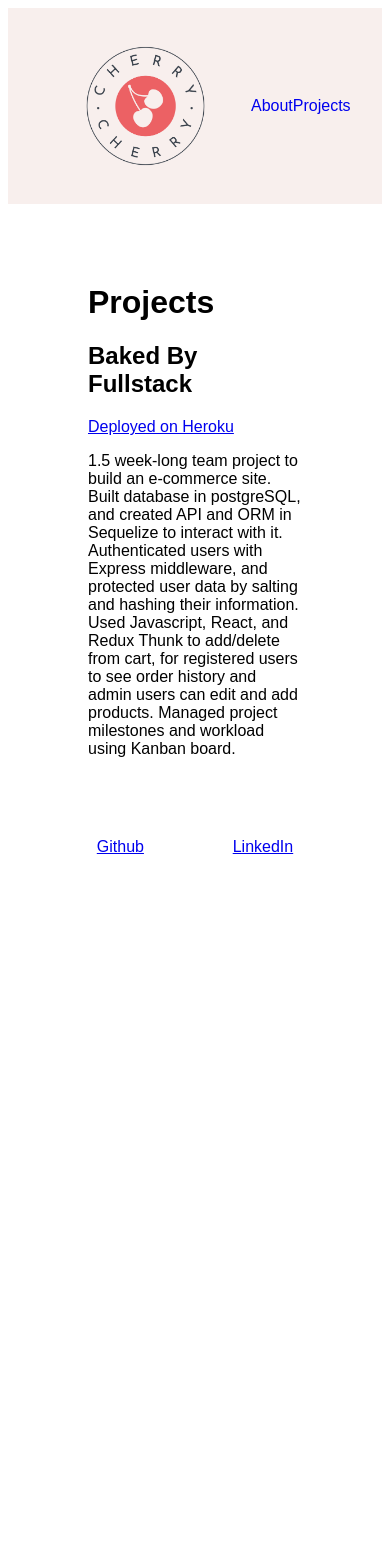
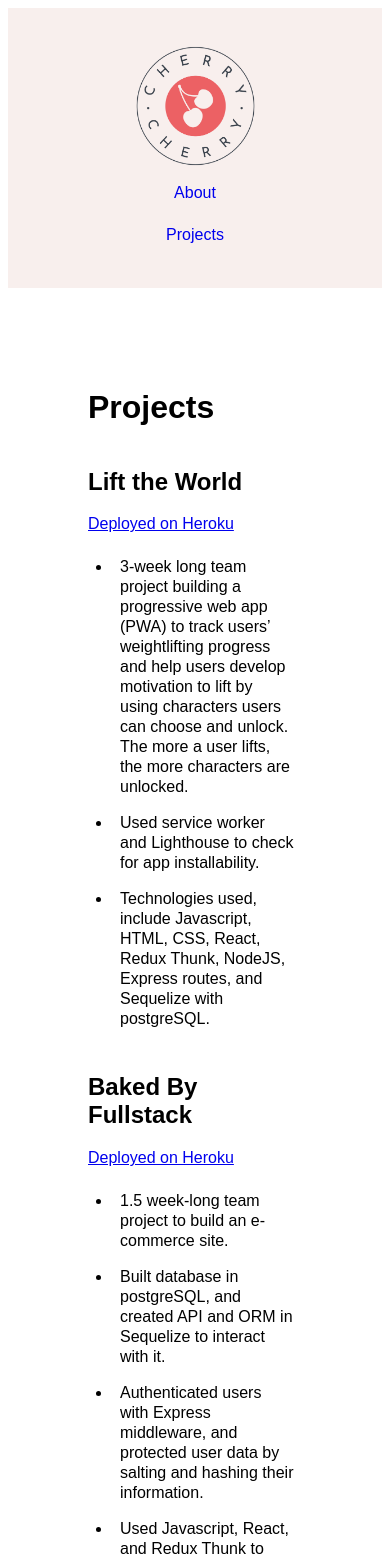
Before and after one commit to mscherryxu/portfolio-ts, a React (Create React App) app: page /projects in a window 390 px wide. Shown: the top 1560 px of the page. Before the commit the page ends 864 px from the top, so only its background shows below. Built offline with nearby package versions, Linux system fonts and the light colour scheme.

Commit message:
Flexed site for mobile first and added capstone project

```diff
--- a/src/App.css
+++ b/src/App.css
@@ -7,5 +7,13 @@
 }
 
 .parent-container {
+  display: flex;
+  flex-direction: column;
   margin: 5rem;
 }
+
+ul li {
+  margin-left: -1rem;
+  padding: 0.5rem;
+  line-height: 1.25;
+}
--- a/src/components/Home.js
+++ b/src/components/Home.js
@@ -2,10 +2,12 @@ import React from "react";
 
 const Home = () => {
   return (
-    <div className="parent-container">
-      <h1>Welcome to Cherry's page!</h1>
-      <p>Currently a work-in-progress!</p>
-    </div>
+    <>
+      <div className="parent-container">
+        <h1>Welcome to Cherry's page!</h1>
+        <p>Currently a work-in-progress!</p>
+      </div>
+    </>
   );
 };
 
--- a/src/components/Projects.js
+++ b/src/components/Projects.js
@@ -4,17 +4,42 @@ const Projects = () => {
   return (
     <div className="parent-container">
       <h1>Projects</h1>
+      <h2>Lift the World</h2>
+      <a href="https://lift-the-world.herokuapp.com/">Deployed on Heroku</a>
+      <ul>
+        <li>
+          3-week long team project building a progressive web app (PWA) to track
+          users’ weightlifting progress and help users develop motivation to
+          lift by using characters users can choose and unlock. The more a user
+          lifts, the more characters are unlocked.
+        </li>
+        <li>
+          Used service worker and Lighthouse to check for app installability.
+        </li>
+        <li>
+          Technologies used, include Javascript, HTML, CSS, React, Redux Thunk,
+          NodeJS, Express routes, and Sequelize with postgreSQL.
+        </li>
+      </ul>
       <h2>Baked By Fullstack</h2>
       <a href="https://baked-byfullstack.herokuapp.com/">Deployed on Heroku</a>
-      <p>
-        1.5 week-long team project to build an e-commerce site. Built database
-        in postgreSQL, and created API and ORM in Sequelize to interact with it.
-        Authenticated users with Express middleware, and protected user data by
-        salting and hashing their information. Used Javascript, React, and Redux
-        Thunk to add/delete from cart, for registered users to see order history
-        and admin users can edit and add products. Managed project milestones
-        and workload using Kanban board.
-      </p>
+      <ul>
+        <li>1.5 week-long team project to build an e-commerce site.</li>
+        <li>
+          Built database in postgreSQL, and created API and ORM in Sequelize to
+          interact with it.
+        </li>
+        <li>
+          Authenticated users with Express middleware, and protected user data
+          by salting and hashing their information.
+        </li>
+        <li>
+          Used Javascript, React, and Redux Thunk to add/delete from cart, for
+          registered users to see order history and admin users can edit and add
+          products.
+        </li>
+        <li>Managed project milestones and workload using Kanban board.</li>
+      </ul>
     </div>
   );
 };
--- a/src/styles/navbar.css
+++ b/src/styles/navbar.css
@@ -1,12 +1,14 @@
 .nav-bar {
   display: flex;
   justify-content: space-between;
+  flex-direction: column;
   align-items: center;
   background-color: #F8EFED;
   padding: 2rem;
 }
 
 .nav-link {
+  padding: 0.75rem;
   text-decoration: none;
 }
 
```
